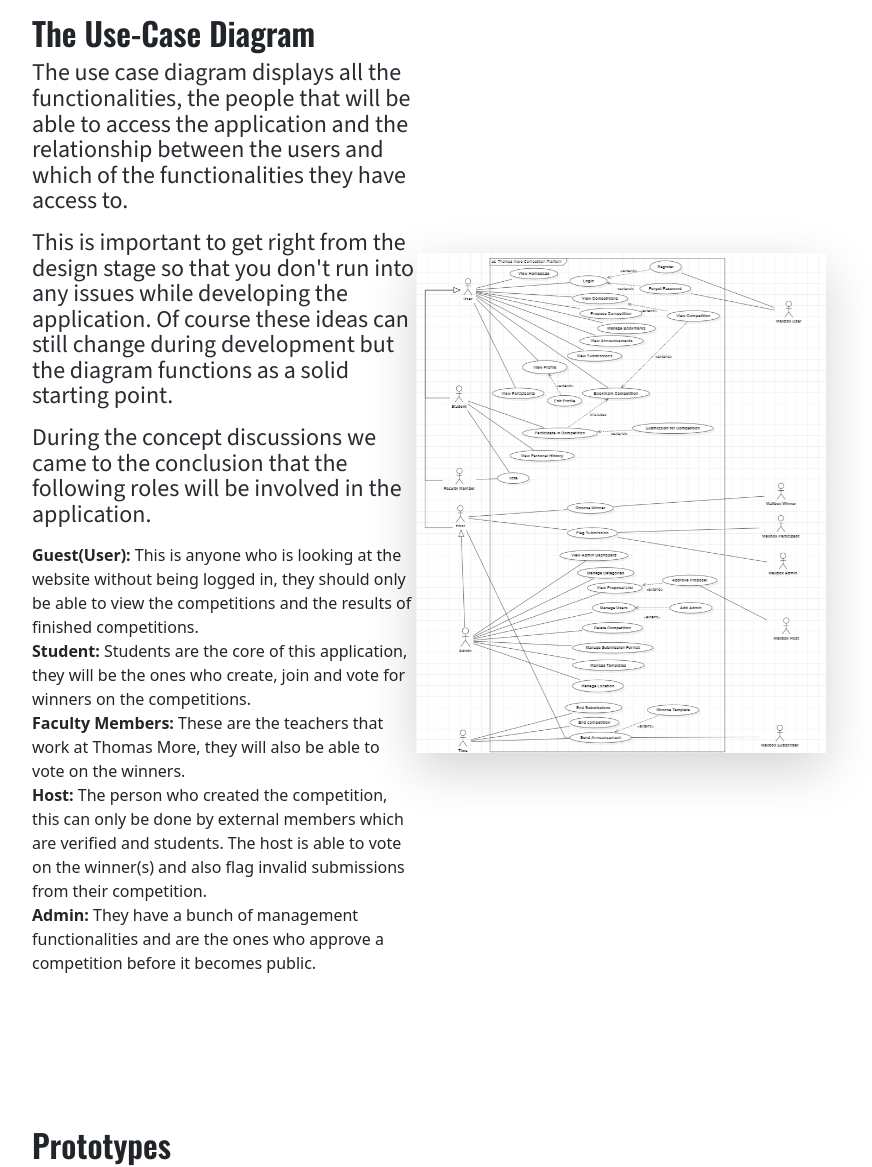
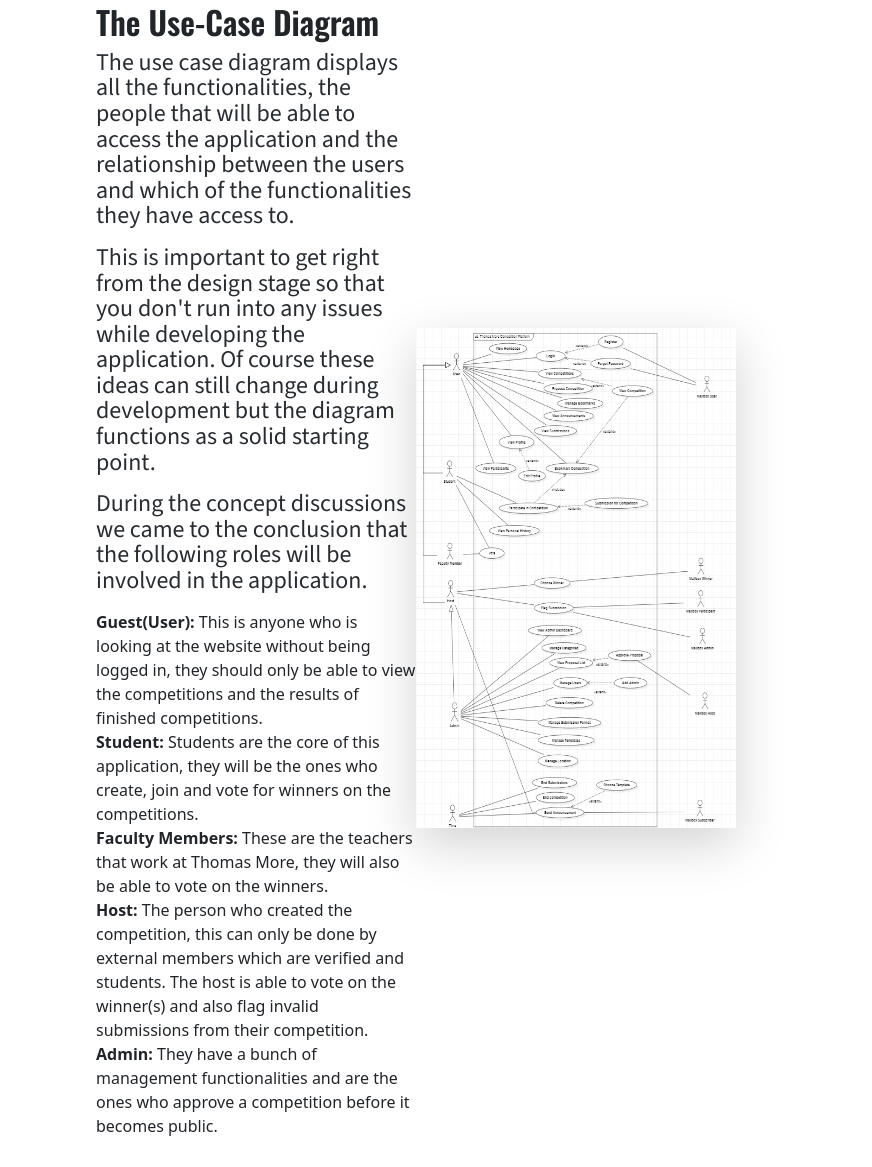
Before and after one commit to RobVerbeek/portfolio, a website: page src/RequirementAnalysis.html in a window 1280 px wide. Shown: the part 1271-2438 px from the top of the page, without its empty margins (224-1096 px from the left). Drawn offline with nearby package versions, Linux system fonts and the light colour scheme; files that its build step writes are made by us from their sources; files whose address does not match are found by name.

Commit message:
fixing mobile competemore

```diff
--- a/scss/newLayout/_layout.scss
+++ b/scss/newLayout/_layout.scss
@@ -45,6 +45,20 @@
   .mainfix{
     width: 80%;
   }
+  .gallery{
+    max-width: 75%;
+  }
+  .gallery:hover{
+    cursor: pointer;
+  }
+  .compete-fix{
+    width: 90%;
+    margin: 0;
+  }
+  .usecase{
+    width: 90vw;
+    height: 500px;
+  }
   @media screen and (min-width: 992px){
     p{
       font-size: 1.5rem;
@@ -60,5 +74,14 @@
     .confusion{
       height: 400px;
     }
+    .gallery{
+      max-width: 100%;
+    }
+    .compete-fix{
+      width: 50%;
+    }
+    .usecase{
+      width: 100%;
+    }
   }
 }
--- a/src/RequirementAnalysis.html
+++ b/src/RequirementAnalysis.html
@@ -38,8 +38,8 @@
                 </div>
             </nav>
         </head>
-        <main class="pb-5">
-            <div class="pt-5 mt-5 w-75 mx-auto">
+        <main class="pb-5 m-0 mx-auto compete-fix">
+            <div class="pt-5 mt-5">
                 <section class="pb-5">
                     <h1 class="">CompeteMore</h1>
                     <p class="pb-4" style="font-size: 1.2rem">
@@ -103,8 +103,8 @@
                                 </li>
                             </ul>
                         </div>
-                        <div class="my-auto mx-auto mx-lg-0" style="max-width: 75%;@media only screen and (min-width: 768px) {max-width: 100%}">
-                                <img class="shadow-lg thumbnail" style="max-height: 500px" src="../assets/usecases.png" alt="Thumbnail Image" data-toggle="modal" data-target="#fullImageModal">
+                        <div class="gallery my-auto">
+                                <img class="shadow-lg usecase" src="../assets/usecases.png" alt="Thumbnail Image" data-toggle="modal" data-target="#fullImageModal">
                                 <!-- Full-size image modal -->
                                 <div class="modal fade" id="fullImageModal" tabindex="-1" role="dialog" aria-labelledby="fullImageModalLabel" aria-hidden="true">
                                     <div class="modal-dialog modal-dialog-centered modal-lg" role="document">
@@ -216,7 +216,7 @@
                     </div>
                     <!-- Gallery -->
                     <div class="d-lg-flex justify-content-evenly py-5 mb-5">
-                        <div class="my-auto pb-5 pb-lg-0 mx-auto mx-lg-0" style="max-width: 75%;@media only screen and (min-width: 768px) {max-width: 100%}">
+                        <div class="my-auto gallery">
                             <img class="shadow-lg thumbnail-small" src="../assets/LandingPage.png" alt="Thumbnail Image" data-toggle="modal" data-target="#LandingPage">
                             <!-- Full-size image modal -->
                             <div class="modal fade" id="LandingPage" tabindex="-1" role="dialog" aria-labelledby="fullImageModalLabel2" aria-hidden="true">
@@ -237,7 +237,7 @@
                                 </div>
                             </div>
                         </div>
-                        <div class="my-auto mx-auto mx-lg-0" style="max-width: 75%;@media only screen and (min-width: 768px) {max-width: 100%}">
+                        <div class="my-auto gallery mt-5 mt-lg-0">
                             <img class="shadow-lg thumbnail-small" src="../assets/LandingPage2.png" alt="Thumbnail Image" data-toggle="modal" data-target="#LandingPage2">
                             <!-- Full-size image modal -->
                             <div class="modal fade" id="LandingPage2" tabindex="-1" role="dialog" aria-labelledby="fullImageModalLabel2" aria-hidden="true">
@@ -277,8 +277,8 @@
                             <li>A podium showcasing the winners once the competition has ended.</li>
                         </ul>
                         <!-- Gallery -->
-                        <div class="d-lg-flex justify-content-evenly py-5 mb-5">
-                            <div class="my-auto pb-5 pb-lg-0 mx-auto mx-lg-0" style="max-width: 75%;@media only screen and (min-width: 768px) {max-width: 100%}">
+                        <div class="d-lg-flex justify-content-lg-evenly py-5 mb-5">
+                            <div class="my-auto gallery">
                                 <img class="shadow-lg thumbnail-small" src="../assets/CompetitionView.png" alt="Thumbnail Image" data-toggle="modal" data-target="#CompetitionView">
                                 <!-- Full-size image modal -->
                                 <div class="modal fade" id="CompetitionView" tabindex="-1" role="dialog" aria-labelledby="fullImageModalLabel2" aria-hidden="true">
@@ -299,7 +299,7 @@
                                     </div>
                                 </div>
                             </div>
-                            <div class="my-auto mx-auto mx-lg-0" style="max-width: 75%;@media only screen and (min-width: 768px) {max-width: 100%}">
+                            <div class="my-auto mt-5 mt-lg-0 gallery">
                                 <img class="shadow-lg thumbnail-small" src="../assets/CompetitionPodium.png" alt="Thumbnail Image" data-toggle="modal" data-target="#CompetitionPodium">
                                 <!-- Full-size image modal -->
                                 <div class="modal fade" id="CompetitionPodium" tabindex="-1" role="dialog" aria-labelledby="fullImageModalLabel2" aria-hidden="true">
```
